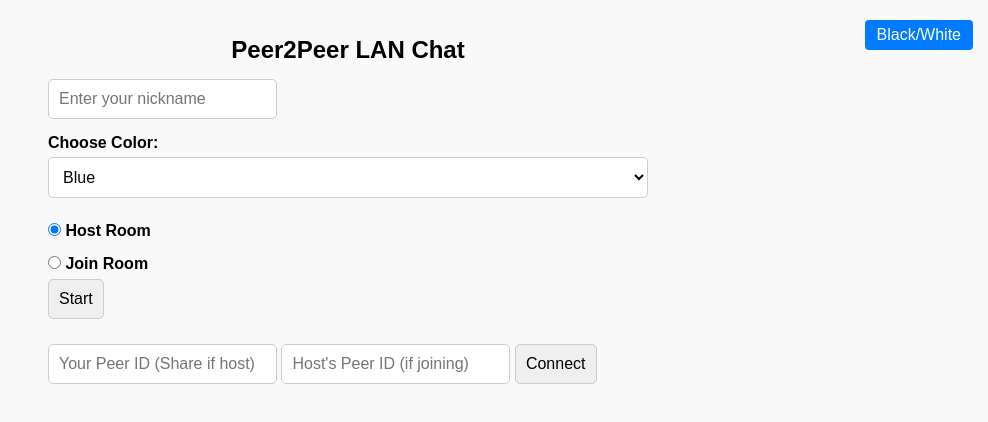
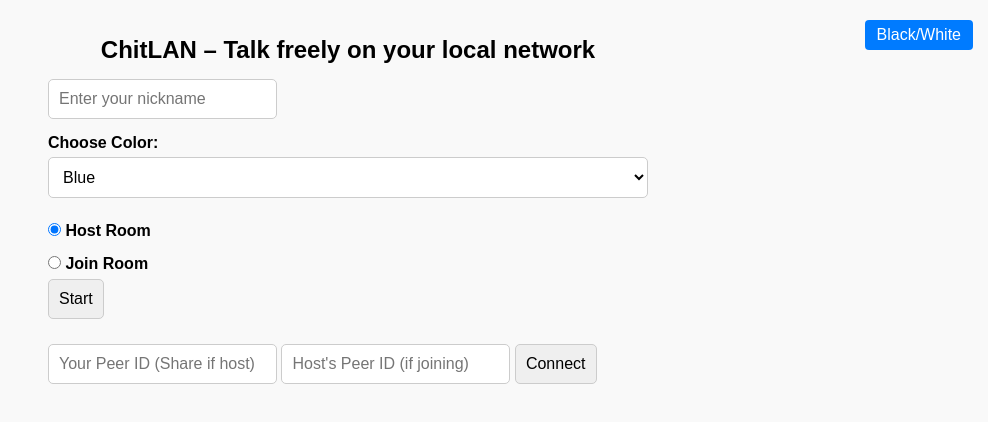
Before and after one commit to saikishorr/chitlan, a plain HTML site: page index.html in a window 1280 px wide. Shown: the whole page, without its empty margins (292-1280 px from the left). Drawn offline with Linux system fonts and the light colour scheme.

Commit message:
Update index.html

```diff
--- a/index.html
+++ b/index.html
@@ -3,7 +3,7 @@
 <head>
   <meta charset="UTF-8" />
   <meta name="viewport" content="width=device-width, initial-scale=1.0" />
-  <title>Peer2Peer LAN Chat</title>
+  <title>Chitlan</title>
   <link rel="stylesheet" href="style.css" />
 </head>
 <body>
@@ -11,7 +11,7 @@
 
   <audio id="notificationSound" src="https://assets.mixkit.co/sfx/preview/mixkit-clear-announce-tones-2861.mp3" preload="auto"></audio>
 
-  <h1>Peer2Peer LAN Chat</h1>
+  <h1>ChitLAN – Talk freely on your local network</h1>
 
   <div class="form-group">
     <input id="nickname" placeholder="Enter your nickname" />
```
